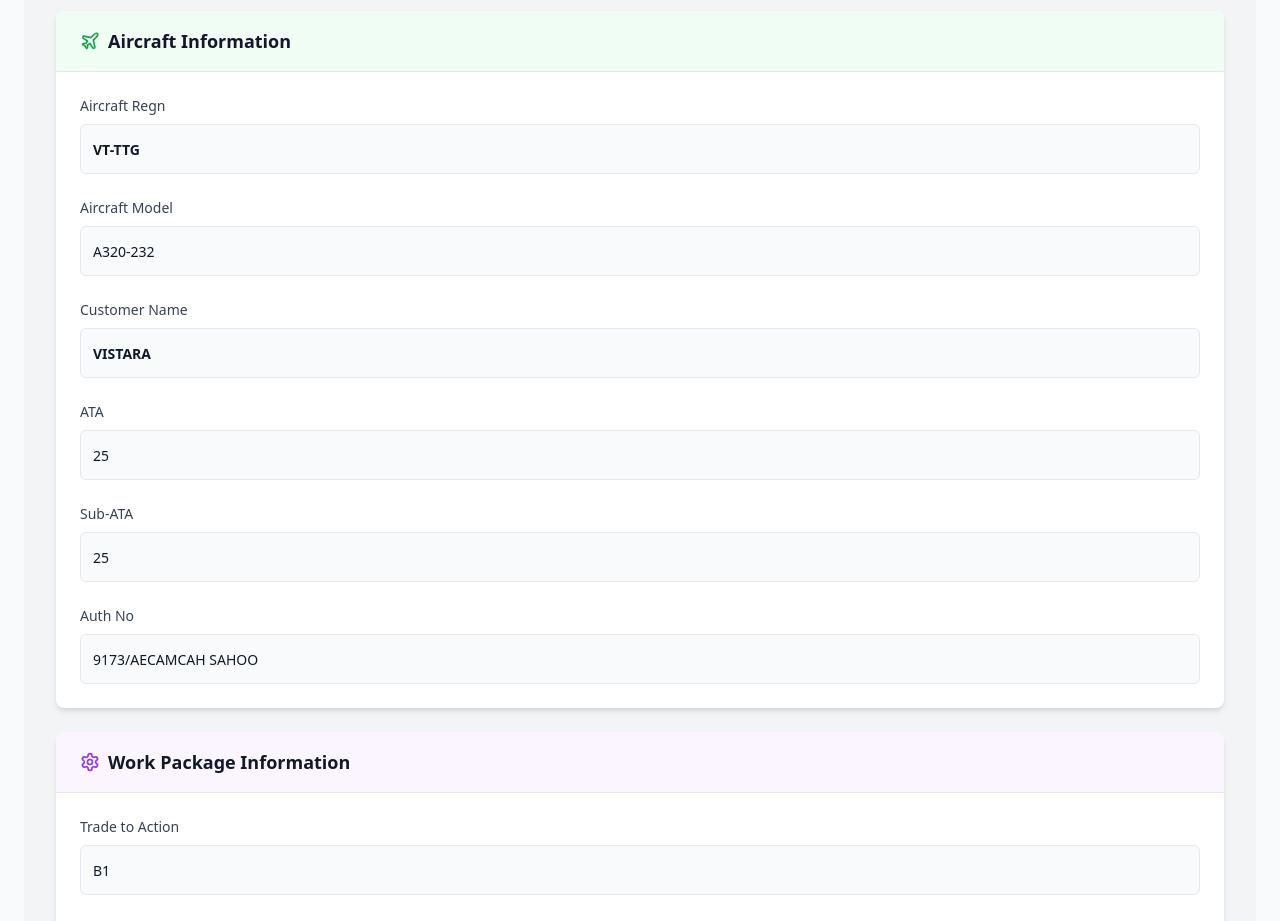
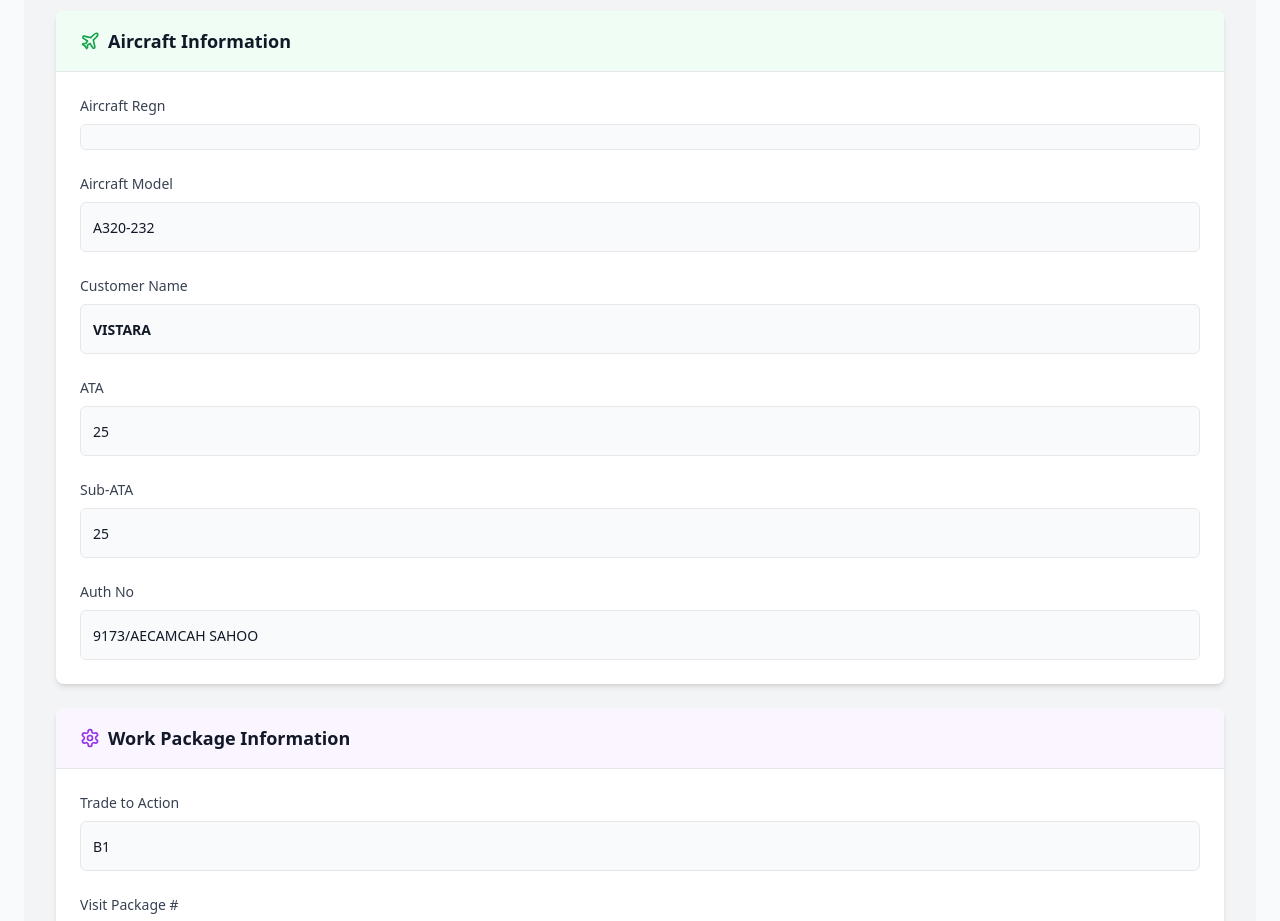
Before and after one commit to HEMANTHRAJA7/Air_Works, a React (Vite) app: page /dashboard/view-nrc/1 in a window 1280 px wide. Shown: the part 820-1741 px from the top of the page. Built offline with nearby package versions, Linux system fonts and the light colour scheme.

Commit message:
Details complete tables pending:

```diff
--- a/src/pages/Dashboard/NrcDetails.jsx
+++ b/src/pages/Dashboard/NrcDetails.jsx
@@ -1,3 +1,5 @@
+"use client"
+
 import { useState, useEffect } from "react"
 import { useParams, useNavigate } from "react-router-dom"
 import {
@@ -16,7 +18,7 @@
   Settings,
 } from "lucide-react"
 
-import { mockNrcData } from "./data/nrc-data"
+import { mockNrcData } from "../../pages/Dashboard/data/nrc-data"
 import ImageCarousel from "../../components/DashboardComponents/ViewingNrcPage/ImageCarousel"
 import AttachmentList from "../../components/DashboardComponents/ViewingNrcPage/AttachmentList"
 import FeedbackSection from "../../components/DashboardComponents/ViewingNrcPage/FeedbackSection"
@@ -46,7 +48,7 @@
     setNrc((prev) => ({
       ...prev,
       status: updatedStatus,
-      engineerReply: feedbackText || prev.engineerReply,
+      customerFeedback: feedbackText || prev.customerFeedback,
     }))
 
     console.log(`NRC ${nrc.id} ${action}ed`, { feedbackText })
@@ -57,6 +59,7 @@
       handleNrcAction("feedback", feedback)
       setFeedback("")
       setShowFeedbackForm(false)
+      console.log("Customer feedback submitted:", feedback)
     }
   }
 
@@ -153,7 +156,7 @@
             <div className="px-6 py-4">
               <textarea
                 rows={4}
-                className="block w-full rounded-md border-gray-500 p-3 shadow-sm sm:text-sm"
+                className="block w-full rounded-md border-gray-500 p-3 shadow-sm sm:text-sm focus:outline-none focus:ring-2 focus:ring-blue-500 focus:border-blue-500"
                 placeholder="Enter your feedback, suggestion or query..."
                 value={feedback}
                 onChange={(e) => setFeedback(e.target.value)}
--- a/src/pages/Dashboard/data/nrc-data.js
+++ b/src/pages/Dashboard/data/nrc-data.js
@@ -2,7 +2,7 @@
   {
     id: "1",
     nrcNumber: "41321205-131043",
-    aircraftNumber: "VT-TTG",
+    aircraftRegn: "VT-TTG",
     aircraftModel: "A320-232",
     description: "VENT AVIONICS SYSTEM FAULT TECH LOG NO-124128 SECTOR: BOM - DEL",
     status: "pending",
@@ -84,8 +84,8 @@
   {
     id: "2",
     nrcNumber: "41321205-131044",
-    aircraftNumber: "VT-ABC",
-    aircraftModel: "A320-232",
+    aircraftRegn: "VT-ABC",
+    aircraftModel: "A320-233",
     description:
       "Landing gear indicator light malfunction. Warning light remains on even when gear is properly retracted.",
     status: "accepted",
@@ -136,8 +136,8 @@
   {
     id: "3",
     nrcNumber: "41321205-131045",
-    aircraftNumber: "VT-XYZ",
-    aircraftModel: "A320-232",
+    aircraftRegn: "VT-XYZ",
+    aircraftModel: "A320-234",
     description: "Minor cabin interior damage - loose seat armrest in row 12A. Passenger reported during flight.",
     status: "rejected",
     priority: "low",
@@ -179,8 +179,8 @@
   {
     id: "4",
     nrcNumber: "41321205-131046",
-    aircraftNumber: "VT-DEF",
-    aircraftModel: "A320-232",
+    aircraftRegn: "VT-DEF",
+    aircraftModel: "A320-235",
     description: "Engine oil pressure warning during taxi. Crew reported abnormal readings on engine 2.",
     status: "pending",
     priority: "critical",
@@ -251,8 +251,8 @@
   {
     id: "5",
     nrcNumber: "41321205-131047",
-    aircraftNumber: "VT-GHI",
-    aircraftModel: "A320-232",
+    aircraftRegn: "VT-GHI",
+    aircraftModel: "A320-236",
     description: "Cabin air conditioning system not cooling properly. Passengers complained of high temperature.",
     status: "accepted",
     priority: "medium",
--- a/src/pages/Dashboard/viewNRC.jsx
+++ b/src/pages/Dashboard/viewNRC.jsx
@@ -1,3 +1,5 @@
+"use client"
+
 import { useState, useEffect } from "react"
 import { useNavigate } from "react-router-dom"
 import {
@@ -18,7 +20,7 @@
   ChevronRight,
 } from "lucide-react"
 
-import { mockNrcData } from "./data/nrc-data"
+import { mockNrcData } from "../../pages/Dashboard/data/nrc-data"
 
 const ViewNRC = () => {
   const navigate = useNavigate()
@@ -173,7 +175,7 @@
           ? {
               ...nrc,
               status: action === "accept" ? "accepted" : action === "reject" ? "rejected" : nrc.status,
-              engineerReply: feedbackText || nrc.engineerReply,
+              customerFeedback: feedbackText || nrc.customerFeedback,
             }
           : nrc,
       ),
```
